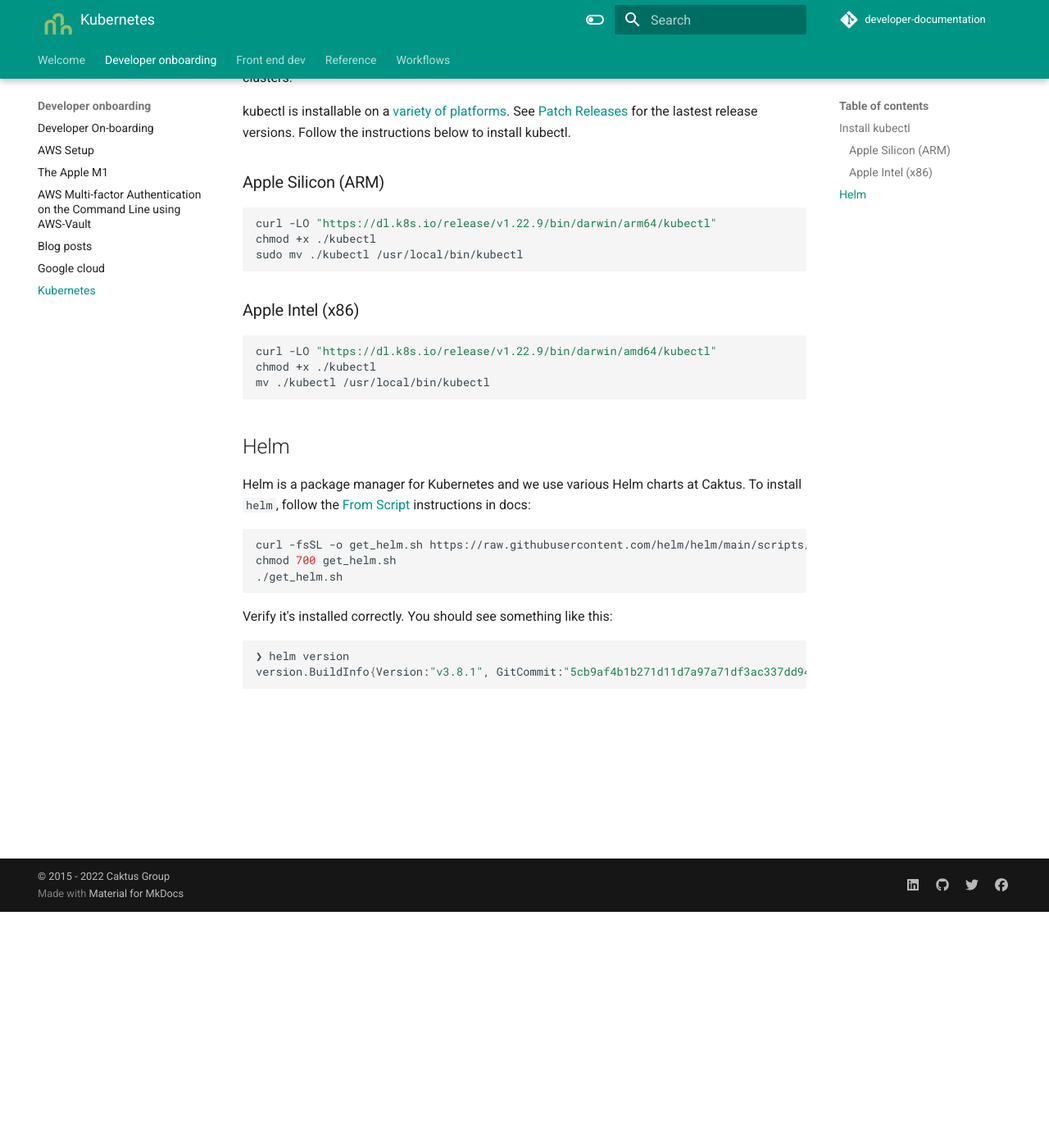
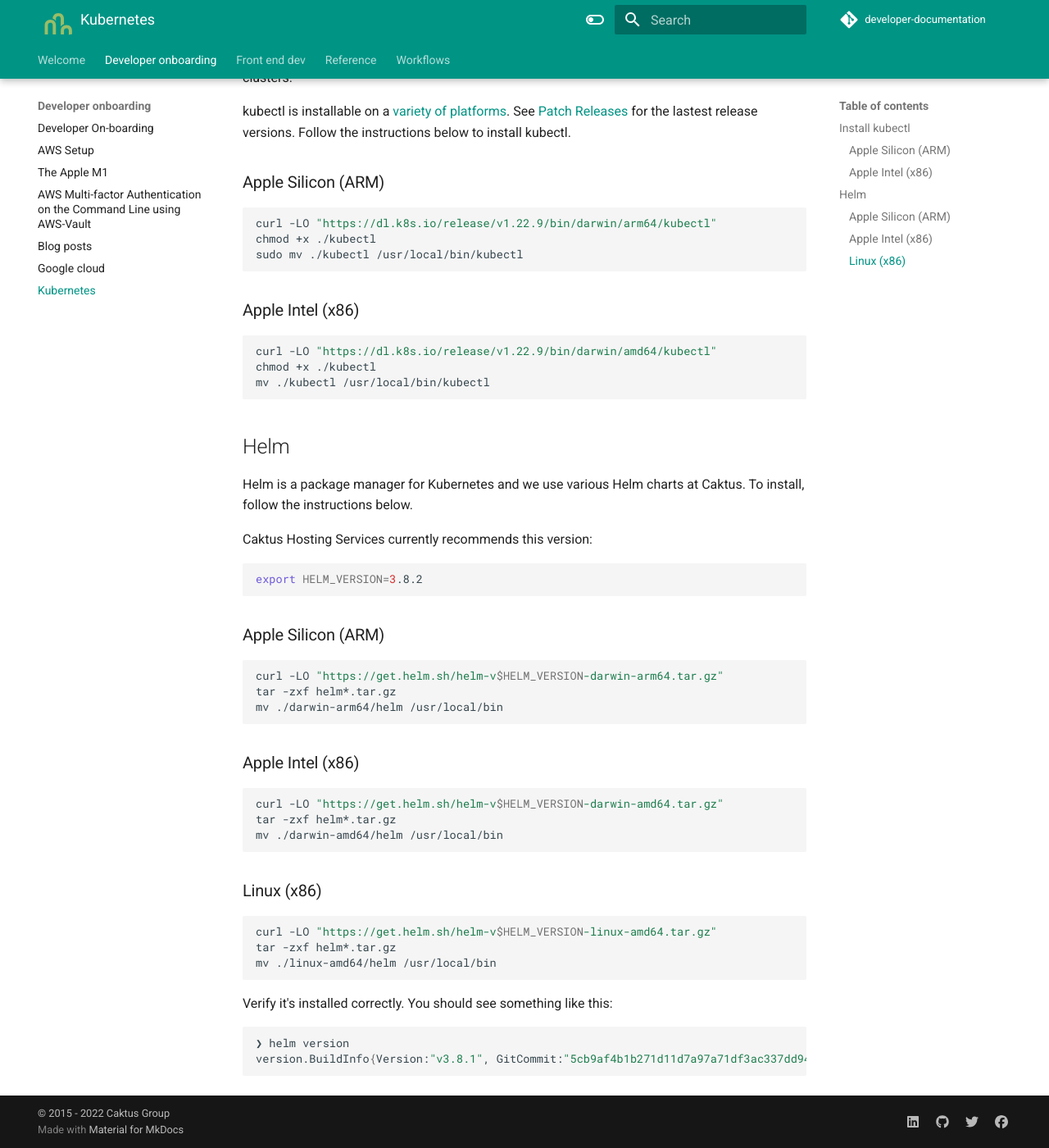
Before and after one commit to caktus/guidebook, an MkDocs documentation site: the page built from docs/developer-onboarding/kubernetes.md, in a window 1280 px wide and 1400 px high, scrolled down 288 px. Shown: the whole window at 82% size. Built offline with MkDocs 1.6.1 and Material for MkDocs 9.7.7, drawn with Linux system fonts in a browser that asks for light colours; comment, search, counter and statistics services are not loaded.

Commit message:
pin helm to 3.8.2

````diff
--- a/docs/developer-onboarding/kubernetes.md
+++ b/docs/developer-onboarding/kubernetes.md
@@ -31,12 +31,36 @@
 
 ## Helm
 
-Helm is a package manager for Kubernetes and we use various Helm charts at Caktus. To install `helm`, follow the [From Script](https://helm.sh/docs/intro/install/#from-script) instructions in docs:
+Helm is a package manager for Kubernetes and we use various Helm charts at Caktus. To install, follow the instructions below.
+
+Caktus Hosting Services currently recommends this version:
+
+```sh
+export HELM_VERSION=3.8.2
+```
+
+### Apple Silicon (ARM)
 
 ```shell
-curl -fsSL -o get_helm.sh https://raw.githubusercontent.com/helm/helm/main/scripts/get-helm-3
-chmod 700 get_helm.sh
-./get_helm.sh
+curl -LO "https://get.helm.sh/helm-v$HELM_VERSION-darwin-arm64.tar.gz"
+tar -zxf helm*.tar.gz
+mv ./darwin-arm64/helm /usr/local/bin
+```
+
+### Apple Intel (x86)
+
+```shell
+curl -LO "https://get.helm.sh/helm-v$HELM_VERSION-darwin-amd64.tar.gz"
+tar -zxf helm*.tar.gz
+mv ./darwin-amd64/helm /usr/local/bin
+```
+
+### Linux (x86)
+
+```shell
+curl -LO "https://get.helm.sh/helm-v$HELM_VERSION-linux-amd64.tar.gz"
+tar -zxf helm*.tar.gz
+mv ./linux-amd64/helm /usr/local/bin
 ```
 
 Verify it's installed correctly. You should see something like this:
````
